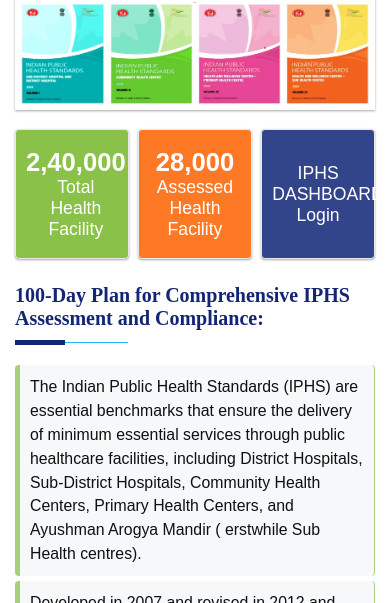
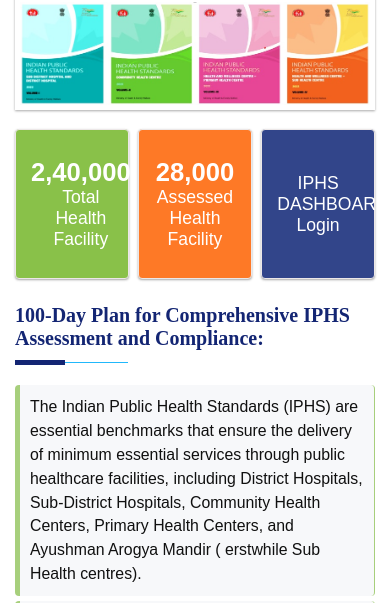
Before and after one commit to sajal1068/IPHS, a plain HTML site: page index.html in a window 390 px wide. Shown: the part 241-844 px from the top of the page. Drawn offline with Linux system fonts and the light colour scheme.

Commit message:
padding image

```diff
--- a/index.html
+++ b/index.html
@@ -366,6 +366,10 @@
             .logoSection img{
                 height: 60px;
             }
+            .iconBox {
+                min-height: 150px;
+                padding: 10px 15px;
+            }
          }
     </style>
   </head>
```
